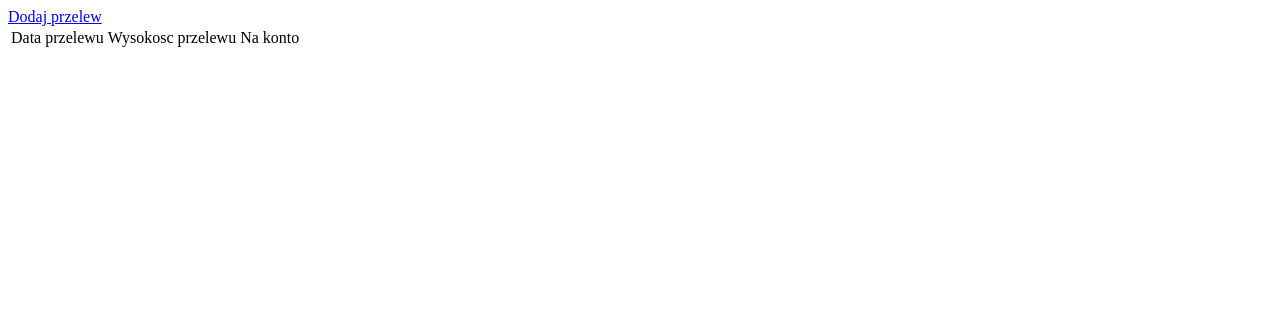
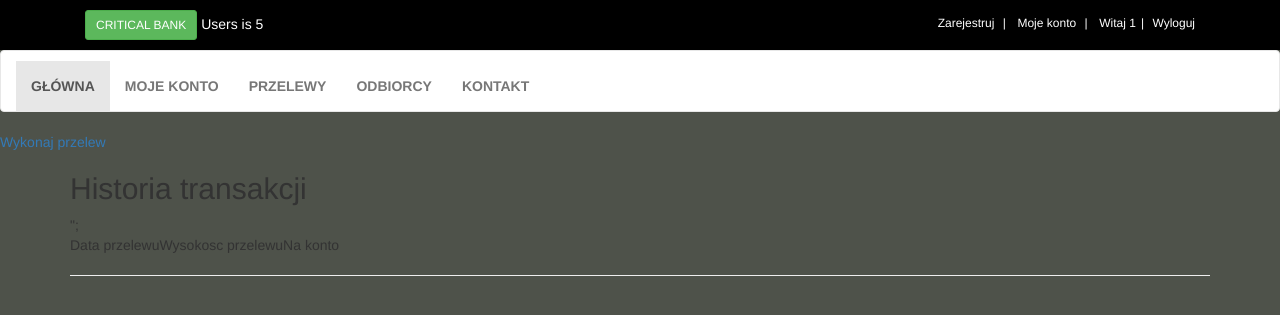
Before and after one commit to IronManWSB/ProgramowanieWSB, a PHP site: page /transfers.php in a window 1280 px wide. Shown: the top 315 px of the page. Run offline with PHP 8.4, Linux system fonts and the light colour scheme; the visitor is signed in with stand-in values (Sample User, id 1); data that the repository does not hold is empty.

Commit message:
Add files via upload

```diff
--- a/transfers.php
+++ b/transfers.php
@@ -1,9 +1,121 @@
-<a href="createTransfer.php">Dodaj przelew</a>
+<!DOCTYPE html>
+<html lang="en">
+<head>
+    <meta charset="UTF-8">
+    <meta name="viewport" content="width=device-width, initial-scale=1">
+    <link rel="stylesheet" href="styles/bootstrap-337.min.css">
+    <link rel="stylesheet" href="font-awsome/css/font-awesome.min.css">
+    <link rel="stylesheet" href="styles/style.css">
+    <title>Przelewy</title>
+</head>
+<body>
+    <script src="js/jquery-331.min.js"></script>
+    <script src="js/bootstrap-337.min.js"></script>
 
 <?php
 session_start();
+?>
+<div class id="top_menu">
+        <div class="container">
+            <div class="col-md-6 offer">
+                <a href="#" class= "btn btn-success btn-sm">Critical Bank</a>
+                <a href="checkuot.php"> Users is 5</a>
+            </div>
+            <div class="col-md-6">
+                <ul class="menu">
+                    <li>
+                        <a href="Customer_register.php">Zarejestruj</a>
+                    </li>
+                    <li>
+                        <a href="chechout.php">Moje konto</a>
+                    </li>
+
+                    <li>
+                    <?php
+
+                    if(isset($_SESSION['czyZalogowany'])&&($_SESSION['czyZalogowany'])){
+
+                       $nazwaUzytkownika = $_SESSION['nazwaUzytkownika'];
+                       echo "Witaj ".$nazwaUzytkownika;
+                       echo "</li>";
+                       echo "<li>";
+                       echo "<a href=\"login.php\">Wyloguj</a>";
+                     echo "</li>";
+
+                    }
+                    else{
+                        echo "<a href=\"login.php\">Zaloguj</a>";
+
+                    }
+
+
+
+                    ?>
+
+                    </li>
+                </ul>
+            </div>
+        </div>
+    </div>
+
+
+    <div id="navbar" class="navbar navbar-default">
+        <div class="cointainer">
+
+            <div class="navbar-header">
+
+                <button class="navbar-toggle" data-toggle="collapse" data-target="#navigation">
+                    <span class="sr-only">Toggle Navigation</span>
+                    <i class="fa fa-align-justify"></i>
+                </button>
+
+                <button class="navbar-toggle" data-toggle="collapse" data-target="#search">
+                    <span class="sr-only">Toggle Search</span>
+                    <i class="fa fa-search"></i>
+                </button>
+
+            </div>
+
+            <div class="navbar-collapse collapse" id="navigation">
+                <div class="padding-nav">
+                    <ul class="nav navbar-nav left">
+                        <li class="active">
+                            <a href="index.php">Główna</a>
+                        </li>
+                        <?php
+                        if(isset($_SESSION['czyZalogowany'])&&($_SESSION['czyZalogowany'])){
+                           echo "<li>";
+                           echo "<a href=\"accounts.php\">Moje konto</a>";
+                        echo "</li>";
+                        echo "<li>";
+                        echo "<a href=\"transfers.php\">Przelewy</a>";
+
+                     echo "</li>";
+
+                        echo "<li>";
+                           echo "<a href=\"recipient.php\">Odbiorcy</a>";
+
+                        echo "</li>";
+                        }
+                       ?>
+                        <li>
+                            <a href="contact.php">Kontakt</a>
+                        </li>
+                    </ul>
+                </div>
+            </div>
+        </div>
+    </div>
+
+    <a class="link" href="createTransfer.php">
+    <div class="transfer-button">
+    <span class="link-decoration">Wykonaj przelew<span>
+    </div>
+    </a>
+
+<?php
 $nrKlienta = $_SESSION['nrKlienta'];
-$polaczenie = new mysqli("localhost","Angela","123456","bank");
+$polaczenie = new mysqli("localhost","root","","bank");
 
 if ($polaczenie->connect_errno!=0) {
     echo "Brak połączenia z bazą danych: " . $polaczenie -> connect_error;
@@ -13,9 +125,22 @@
 
 $wynik = $polaczenie->query($zapytanie);
 $iloscWierszy = $wynik->num_rows;
+?>
+<div class="container">
+<div class="row">
+<div class="col-md-12">
+<h2 class='h2-main'>Historia transakcji</h2>";
+<?php
+
 
 echo "<table>";
-echo "<tr> <td>Data przelewu</td><td>Wysokosc przelewu</td><td>Na konto</td><td></td></tr>";
+echo "<tr>
+        <td class='column-first'>Data przelewu</td>
+        <td class='column-name'>Wysokosc przelewu</td>
+        <td class='column-name'>Na konto</td>
+        <td class='column-name'></td>
+         </tr>
+         ";
 
 
 
@@ -23,7 +148,13 @@
     $wiersz=$wynik->fetch_assoc();
     echo "<tr> <td>".$wiersz['DataPrzelewu']."</td><td>".$wiersz['Kwota']."</td><td>".$wiersz['NaKonto']."</td><td><a href=\"transferdetails.php?id=".$wiersz['IdPrzelewu']."\">szczegóły</a></td></tr>";
 }
-echo "</table>";
+echo "</table><hr class='hr-no-margin'>";
 
 
 ?>
+        </div>
+    </div>
+</div>
+
+</body>
+</html>
```
